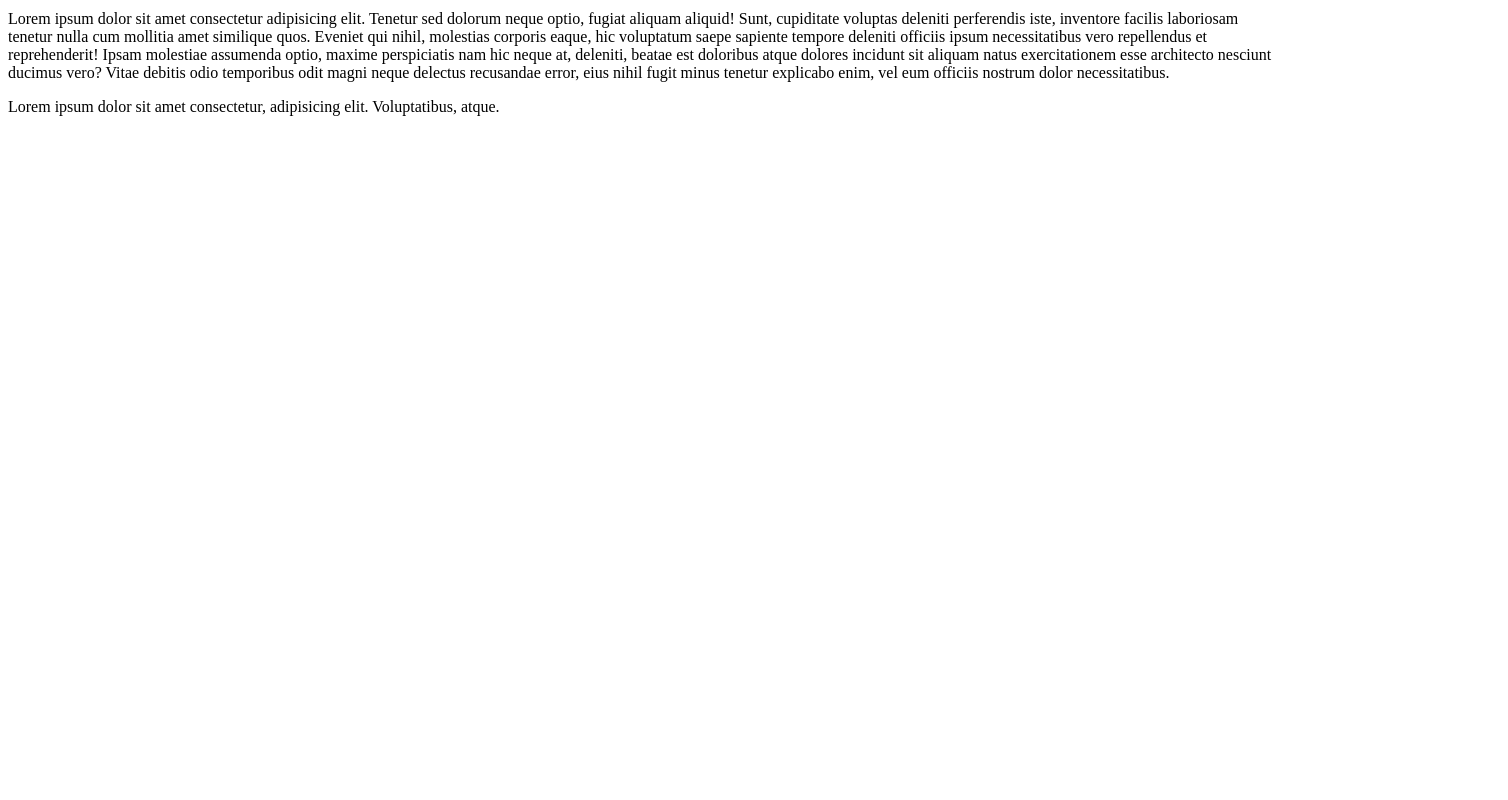
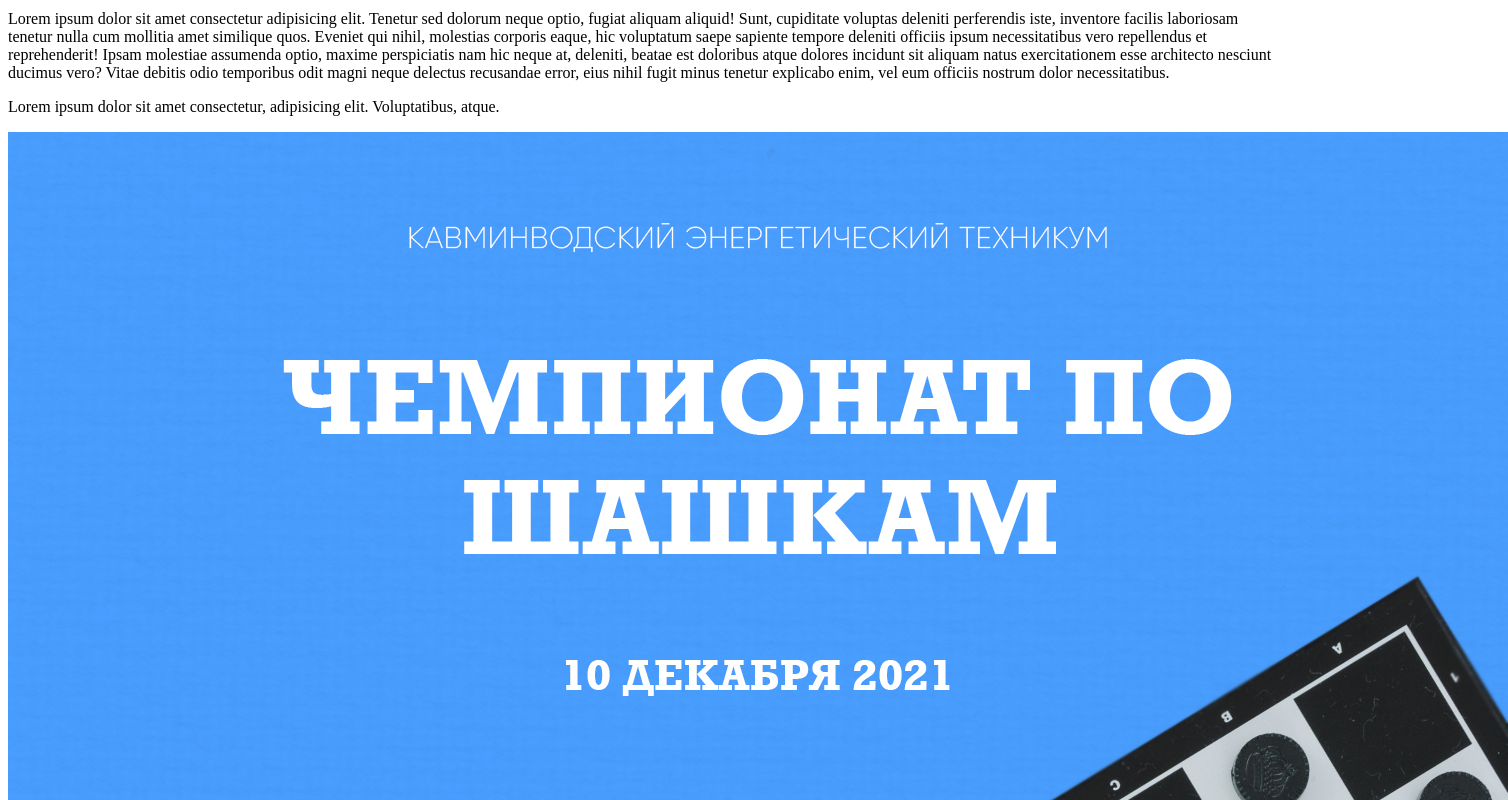
Before and after one commit to epozdnkv/learningSite, a plain HTML site: page index.html in a window 1280 px wide. Shown: the part 400-1200 px from the top of the page, 1508 px wide, since content can reach past the window. Before the commit the page ends 800 px from the top, so only its background shows below. Drawn offline with Linux system fonts and the light colour scheme.

Commit message:
Download image

```diff
--- a/index.html
+++ b/index.html
@@ -18,5 +18,6 @@
     <p>Lorem ipsum dolor sit amet consectetur adipisicing elit. Corrupti dignissimos repellat explicabo quaerat ducimus ipsam eaque, iure fugit ut omnis ratione quibusdam, quam vero, adipisci quia facilis. Nihil, fuga dolores. Laboriosam dignissimos laborum labore blanditiis neque in pariatur, incidunt nulla esse ad autem nam debitis magnam at quisquam totam doloremque quos. Accusantium neque in illum, fuga ratione excepturi. Deleniti quisquam consequuntur autem porro, voluptates praesentium aut aspernatur suscipit soluta atque, exercitationem, culpa cum qui quidem omnis optio impedit iste non perferendis. Labore, cupiditate veniam minima aliquam maiores nostrum impedit nesciunt, assumenda accusamus amet voluptates! Suscipit aperiam iste nulla libero est?</p>
     <p>Lorem ipsum dolor sit amet consectetur adipisicing elit. Tenetur sed dolorum neque optio, fugiat aliquam aliquid! Sunt, cupiditate voluptas deleniti perferendis iste, inventore facilis laboriosam tenetur nulla cum mollitia amet similique quos. Eveniet qui nihil, molestias corporis eaque, hic voluptatum saepe sapiente tempore deleniti officiis ipsum necessitatibus vero repellendus et reprehenderit! Ipsam molestiae assumenda optio, maxime perspiciatis nam hic neque at, deleniti, beatae est doloribus atque dolores incidunt sit aliquam natus exercitationem esse architecto nesciunt ducimus vero? Vitae debitis odio temporibus odit magni neque delectus recusandae error, eius nihil fugit minus tenetur explicabo enim, vel eum officiis nostrum dolor necessitatibus.</p>
     <p>Lorem ipsum dolor sit amet consectetur, adipisicing elit. Voluptatibus, atque.</p>
+    <img src="checkers.jpg" alt="Картинка">
 </body>
 </html>
```
Also changed, not shown: checkers.jpg (added).
